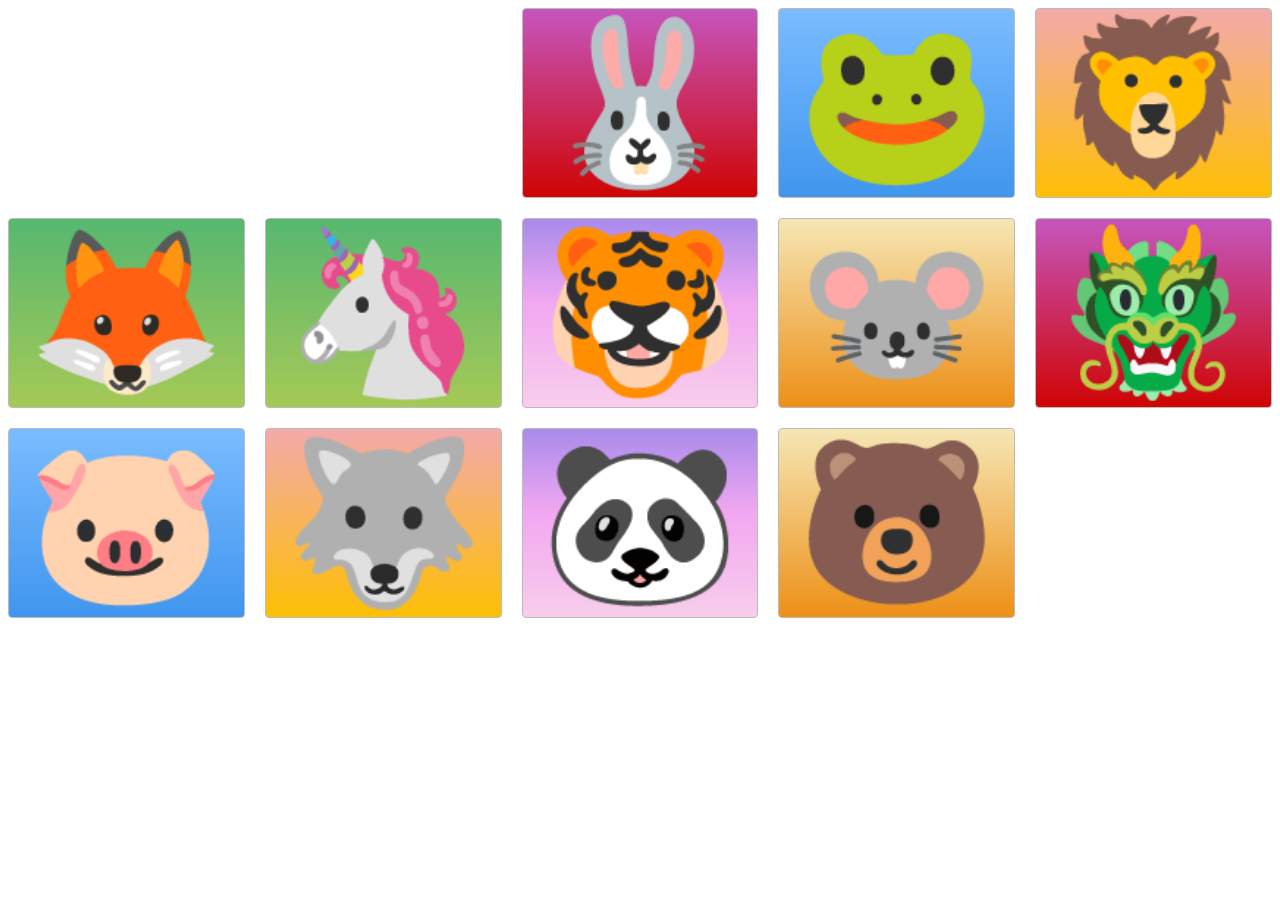
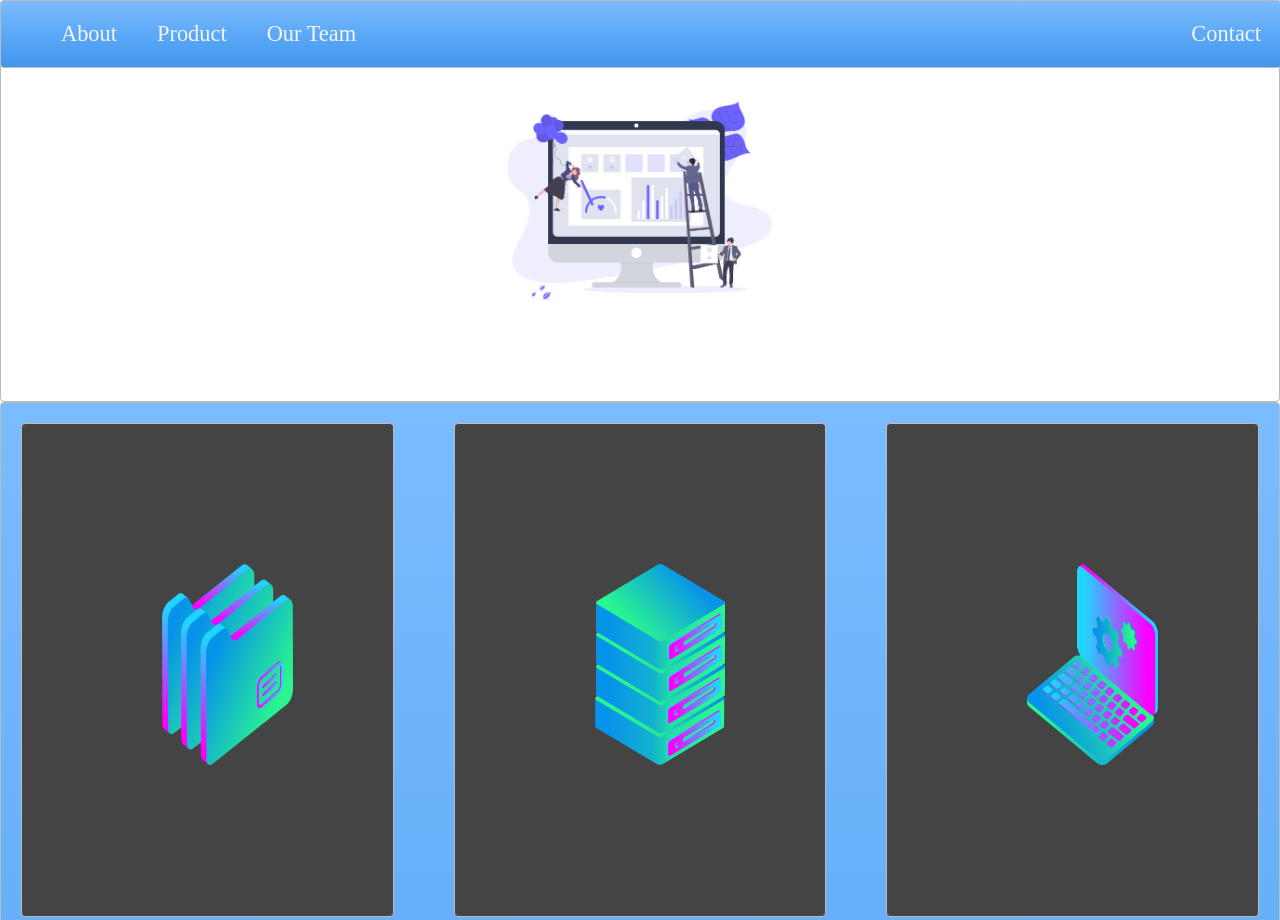
Before and after one commit to keotshepilegaearwe/template, a website: page index.html in a window 1280 px wide. Shown: the top 920 px of the page. Before the commit the page ends 800 px from the top, so only its background shows below. Drawn offline with Linux system fonts and the light colour scheme.

Commit message:
changing html file

```diff
--- a/index.html
+++ b/index.html
@@ -1,27 +1,29 @@
 <!DOCTYPE html>
 <html>
 <head>
-  <!-- the below meta tag is default in most modern browsers. however if you have an
-  older browser, the emojis may not show up properly. In which case you need this meta
-  tag. Read more here: https://teamtreehouse.com/community/meta-charsetutf8-what-does-this-mean-or-what-does-it-do-i-deleted-it-from-the-code-and-nothing-changed -->
-  <meta charset="utf-8" >
-  <title>Grid Master</title>
-  <link rel="stylesheet" type="text/css" href="./styles.css">
+  <title>Layout Master</title>
+  <link rel="stylesheet" type="text/css" href="./style.css">
 </head>
 <body>
-  <div class="container">
-    <div class="zone green">🦊</div>
-    <div class="zone red">🐰</div>
-    <div class="zone blue">🐸</div>
-    <div class="zone yellow">🦁</div>
-    <div class="zone purple">🐯</div>
-    <div class="zone brown">🐭</div>
-    <div class="zone green">🦄</div>
-    <div class="zone red">🐲</div>
-    <div class="zone blue">🐷</div>
-    <div class="zone yellow">🐺</div>
-    <div class="zone purple">🐼</div>
-    <div class="zone brown">🐻</div>
-  </div>
+    <nav class="zone blue sticky">
+      <ul class="main-nav">
+        <li class="nav-bar"><a href="">About</a></li>
+        <li class="nav-bar"><a href="">Product</a></li>
+        <li class="nav-bar"><a href="">Our Team</a></li>
+        <li class="nav-bar push"><a href="">Contact</a></li>
+      </ul>
+    </nav>
+    <div class="container zone "> <img class="cover-pic" src="img/undraw.png"> </div>
+    <div class=" zone blue grid-wrap">
+      <div class="box zone"><img src="./img/files_2.png"></div>
+      <div class="box zone"><img src="./img/server_2_2.png"></div>
+      <div class="box zone"><img src="./img/monitor_settings_2.png"></div>
+      <div class="box zone"><img src="./img/server_3.png"></div>
+      <div class="box zone"><img src="./img/data_storage_2_2.png"></div>
+      <div class="box zone"><img src="./img/monitor_coding_2.png"></div>
+      <div class="box zone"><img src="./img/desktop_analytics_2.png"></div>
+      <div class="box zone"><img src="./img/server_safe_2.png"></div>
+    </div>
+    <footer class="zone yellow">Footer</footer>
 </body>
 </html>
```
Also changed, not shown: package.json (added, +19 -0 lines).
